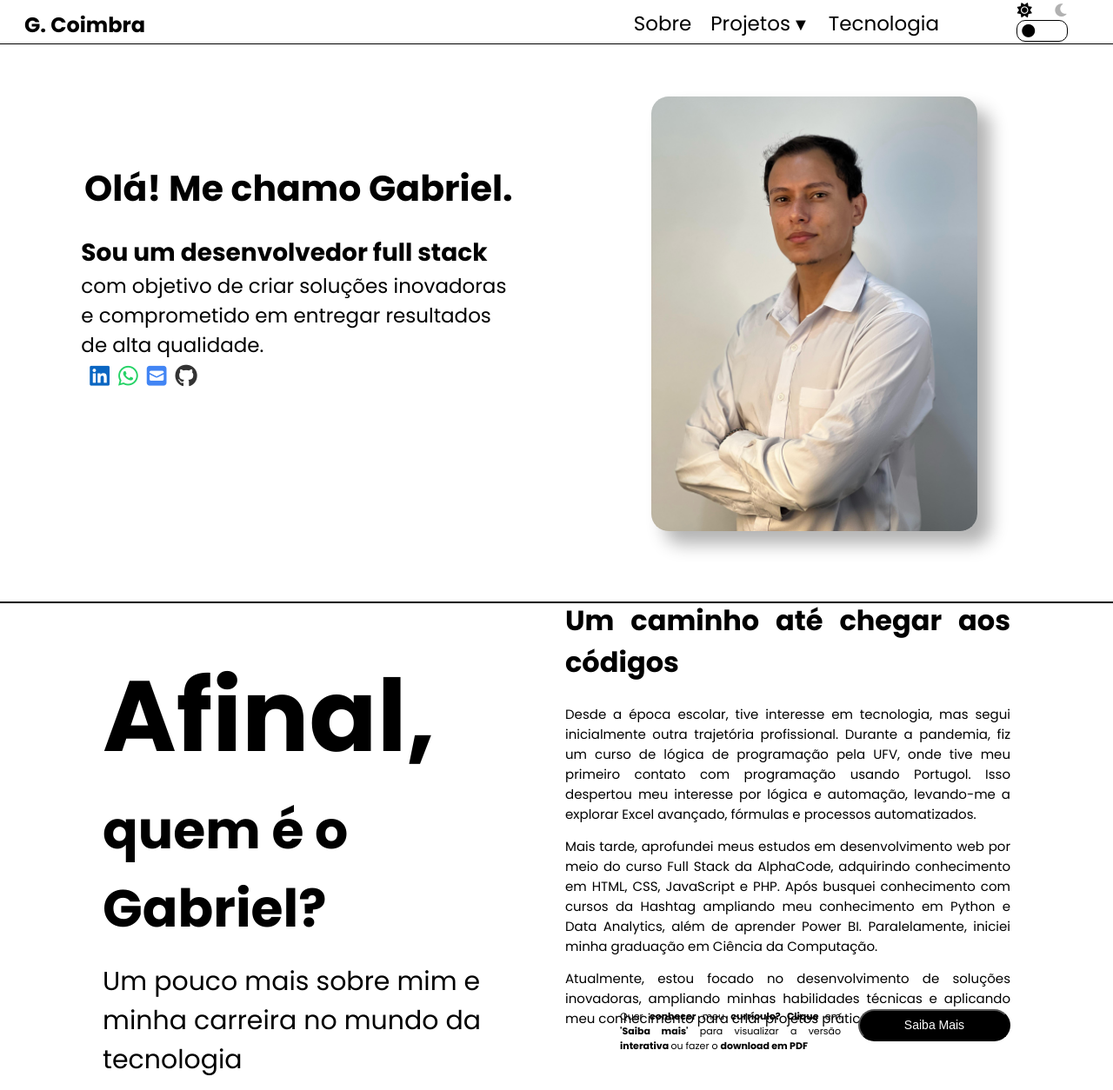
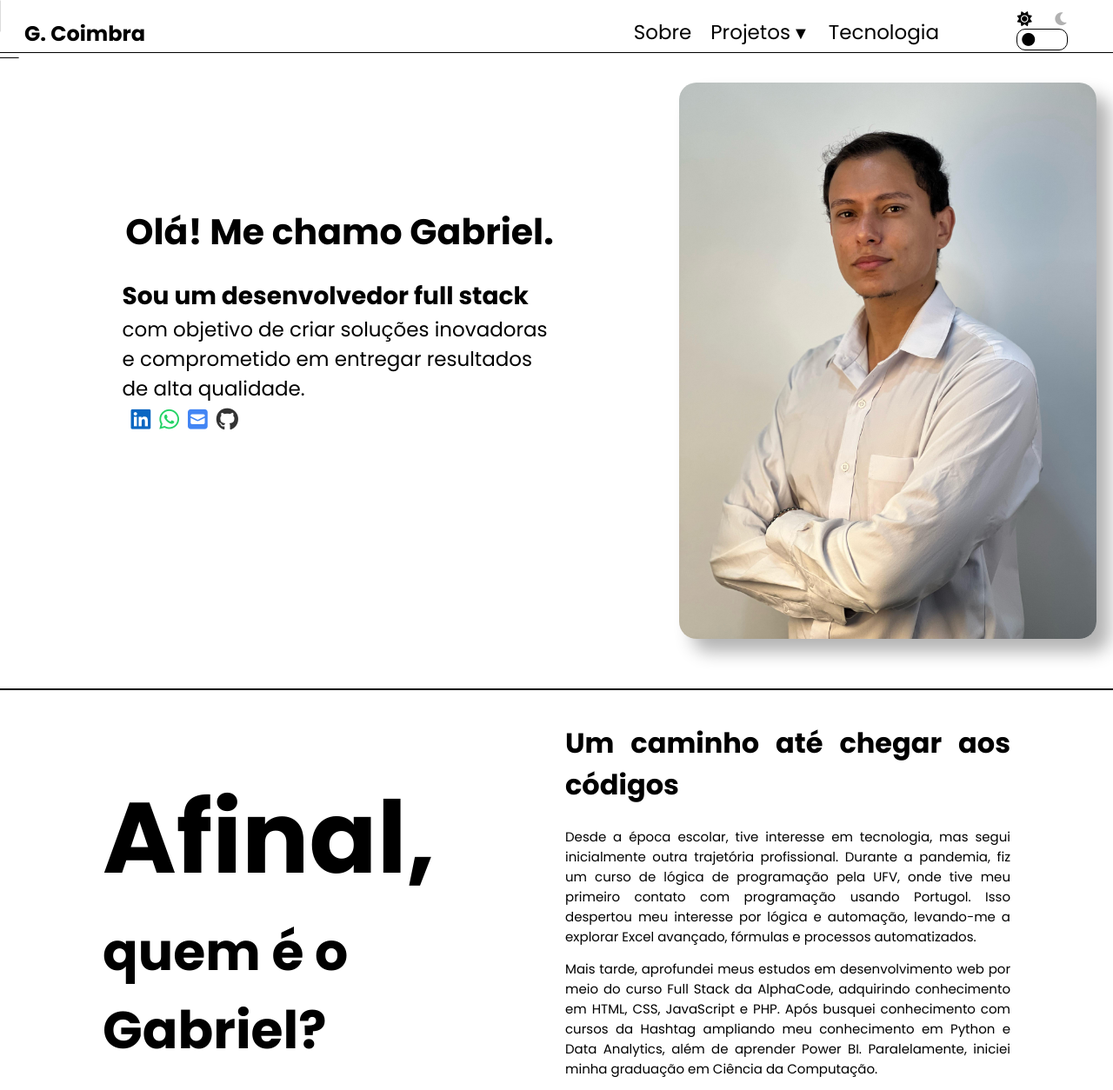
Before and after one commit to Gcoimbra05/Portfolio, a React (Vite) app in the folder portfolio-site/: page / in a window 1280 px wide. Shown: the top 1254 px of the page at 87% size. Built offline with nearby package versions, Linux system fonts and the light colour scheme.

Commit message:
Correção de bugs

```diff
--- a/portfolio-site/src/components/Home/About/sobre.css
+++ b/portfolio-site/src/components/Home/About/sobre.css
@@ -1,7 +1,7 @@
 #page{
     background-color:var(--cor-fundo);
     width: 100vw;
-    height: 575px;
+    height: 82vh;
     display: flex;
     border-bottom: 2px var(--cor-borda);
     justify-content: center;
--- a/portfolio-site/src/components/Home/Footer/footer.css
+++ b/portfolio-site/src/components/Home/Footer/footer.css
@@ -1,6 +1,6 @@
 #footer-page{
     width: 100vw;
-    height: 210px;
+    height: 27vh;
     margin: 0;
     padding: 0;
     display: flex;
--- a/portfolio-site/src/components/Home/Header/Menu.css
+++ b/portfolio-site/src/components/Home/Header/Menu.css
@@ -1,6 +1,6 @@
 #menu {
     width: 100vw;
-    height: 50px;
+    height: 7.5%;
     background-color: var(--cor-fundo);
     display: flex;
     border-bottom: 1px var(--cor-borda);
--- a/portfolio-site/src/components/Home/Header/menulateral.css
+++ b/portfolio-site/src/components/Home/Header/menulateral.css
@@ -1,6 +1,6 @@
 #menulateral{
-    height: 40px;
-    width: 40px;
+    height: 5.5vh;
+    width: 2.8vw;
     font-size: 45px;
     margin: 0px;
     display: flex;
@@ -20,7 +20,7 @@
 
 #listalateral{
     height: 100vh;
-    width: 275px;
+    width: 18vw;
     margin: 0;
     background-color: var(--cor-fundo);
     position: fixed;
--- a/portfolio-site/src/components/Home/Hero/Central.css
+++ b/portfolio-site/src/components/Home/Hero/Central.css
@@ -1,6 +1,6 @@
 #page1{
     width: 100vw;
-    height: 692px;
+    height: 99vh;
     background-color: var(--cor-fundo);
     display: flex;
     border-bottom: 2px var(--cor-borda);
@@ -68,11 +68,11 @@
 }
 
 #imagem1{
-    width: 500px;
-    height: 500px;
+    width: 28vw;
+    height: 80vh;
     display: flex;
     justify-content: space-around;
-    margin-top: 30px;
+    margin-top: 3%;
     scroll-margin-top: 120px;
 }
 
--- a/portfolio-site/src/components/Home/Projects/projetos.css
+++ b/portfolio-site/src/components/Home/Projects/projetos.css
@@ -28,7 +28,7 @@
 
 .projectsalocate{
     display: flex;
-    height: 200px;
+    height: 26vh;
     justify-content: center;
     align-items: center;
     margin-bottom: 10px;
--- a/portfolio-site/src/components/Home/Tools/tool.css
+++ b/portfolio-site/src/components/Home/Tools/tool.css
@@ -2,7 +2,7 @@
     border-bottom: 2px var(--cor-borda);
     width: 100vw;
     background-color: var(--cor-fundo);
-    height: 400px;
+    height: 50vh;
     display: flex;
     flex-direction: column;
     align-items: center;
```
